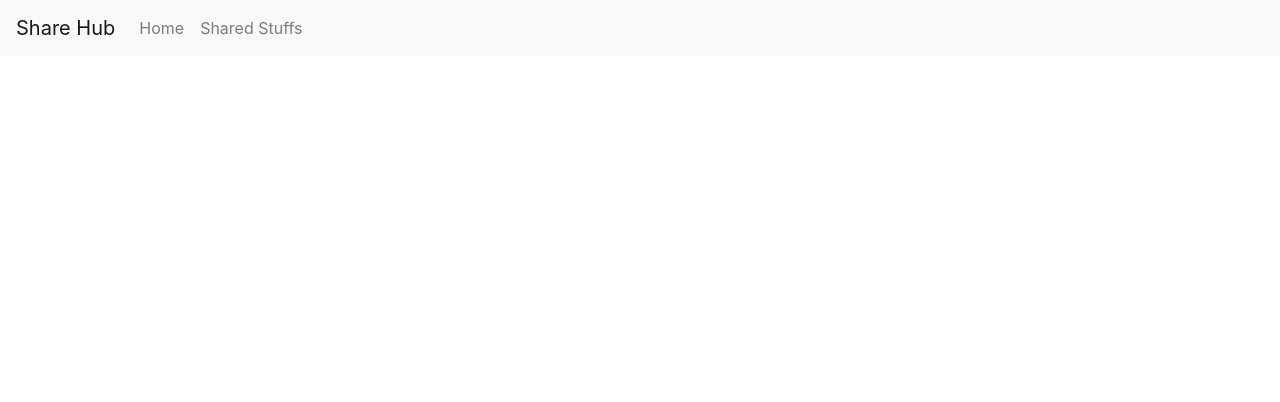
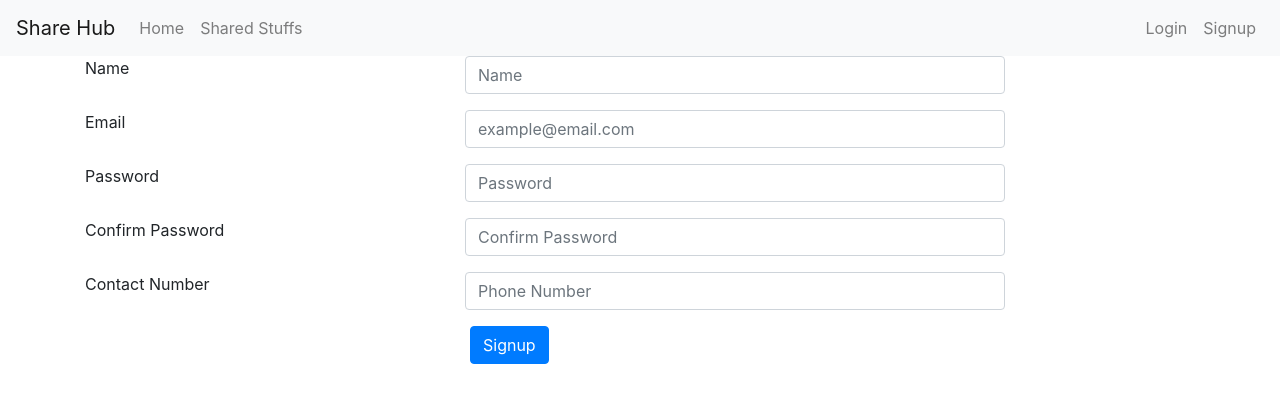
Before and after one commit to abhi178134/share-hub-1, a React (Create React App) app in the folder share-hub-react-app/: page /signup in a window 1280 px wide. Shown: the top 402 px of the page. Built offline with nearby package versions, Linux system fonts and the light colour scheme.

Commit message:
added form in signup and login components

```diff
--- a/share-hub-react-app/src/App.js
+++ b/share-hub-react-app/src/App.js
@@ -6,6 +6,8 @@ import { Route, Switch, Redirect } from "react-router-dom";
 import {Container} from 'react-bootstrap';
 import NavBar from './components/Navbar';
 import Home from './components/Home';
+import Signup from './components/Signup';
+import Login from './components/Login';
 
 function App() {
   return (
@@ -13,7 +15,9 @@ function App() {
       <NavBar />
       <Container>
       <Switch>
-        <Route path="/home" exact component={Home}></Route>
+        <Route path="/signup" exact component={Signup}></Route>
+        <Route path="/login" exact component={Login}></Route>
+        <Route path="/" exact component={Home}></Route>
       </Switch>
       </Container>
     </React.Fragment>
--- a/share-hub-react-app/src/components/Home.jsx
+++ b/share-hub-react-app/src/components/Home.jsx
@@ -1,11 +1,12 @@
 import React, {Component} from "react";
-import {Container, Row, Col, Form, Button, Dropdown} from 'react-bootstrap'
+import {Container, Row, Col, Form, Button, Dropdown} from 'react-bootstrap';
+
 class Home extends Component {
   render() {
     return (
       <Container>
         <Row className="mb-5 mt-5">
-          <Col xs={{ offset:5}}>
+          <Col className="text-center">
             <p>
               Wellcome to Share Hub. <br />
               Help those who are in need. <br />
@@ -24,7 +25,7 @@ class Home extends Component {
           <Col xs={{span: 6}}>
             <Form.Control className="col" type="text" placeholder="Title" />
           </Col>
-          <Col xs={{offset:4, span:12}}>
+          <Col xs={{offset:4, span:6}}>
             <Form.Text className="text-muted">
             eg. Book on C++, Link to React tutorial, Unused Laptop, etc
             </Form.Text>
@@ -40,12 +41,13 @@ class Home extends Component {
           <Col xs ="6">
             <Dropdown>
             <Dropdown.Toggle variant="secondary" id="dropdown-basic">
-              Select Category of Your Stuff
+              Select Category for Your Stuff
             </Dropdown.Toggle>
             <Dropdown.Menu>
               <Dropdown.Item href="#/action-1">Books</Dropdown.Item>
               <Dropdown.Item href="#/action-2">Tutorials</Dropdown.Item>
               <Dropdown.Item href="#/action-3">Gadgets</Dropdown.Item>
+              <Dropdown.Item href="#/action-3">Important Links</Dropdown.Item>
             </Dropdown.Menu>
             </Dropdown>
           </Col>
@@ -57,7 +59,7 @@ class Home extends Component {
           <Col xs="4">
             <Form.Label>Choose file</Form.Label>
           </Col>
-          <Col xs="6">
+          <Col xs="7">
             <Form.File id="exampleFormControlFile1"/>
           </Col>
           </Row>
--- a/share-hub-react-app/src/components/Login.jsx
+++ b/share-hub-react-app/src/components/Login.jsx
@@ -0,0 +1,40 @@
+import React, { Component } from "react";
+import {Form, Row, Col, Button} from 'react-bootstrap';
+
+class Login extends Component {
+  render() {
+    return (
+      <Form>
+
+        <Form.Group>
+        <Row>
+        <Col xs="4">
+          <Form.Label>Email</Form.Label>
+        </Col>
+        <Col xs="6">
+        <Form.Control className="col" type="email" placeholder="example@email.com" />
+        </Col>
+        </Row>
+        </Form.Group>
+        <Form.Group>
+        <Row>
+        <Col xs="4">
+          <Form.Label>Password</Form.Label>
+        </Col>
+        <Col xs="6">
+          <Form.Control type="password" placeholder="Password" />
+        </Col>
+        </Row>
+        </Form.Group>
+
+        <Col xs={{span: 3, offset:4}}>
+        <Button variant="primary" type="submit">
+          Login
+        </Button>
+        </Col>
+      </Form>
+    );
+  }
+}
+
+export default Login;
--- a/share-hub-react-app/src/components/Navbar.jsx
+++ b/share-hub-react-app/src/components/Navbar.jsx
@@ -12,6 +12,10 @@ class NavBar extends Component {
             <Nav.Link as={Link} to="/">Home</Nav.Link>
             <Nav.Link as={Link} to="/items">Shared Stuffs</Nav.Link>
           </Nav>
+          <Nav className="ml-auto">
+            <Nav.Link as={Link} to="/login">Login</Nav.Link>
+            <Nav.Link as={Link} to="/signup">Signup</Nav.Link>
+          </Nav>
         </Navbar.Collapse>
       </Navbar>
     );
--- a/share-hub-react-app/src/components/Signup.jsx
+++ b/share-hub-react-app/src/components/Signup.jsx
@@ -0,0 +1,69 @@
+import React, { Component } from "react";
+import {Form, Row, Col, Button} from 'react-bootstrap';
+
+class Signup extends Component {
+  render() {
+    return (
+      <Form>
+        <Form.Group controlId="">
+        <Row>
+        <Col xs={{span: 4}} >
+          <Form.Label>Name</Form.Label>
+        </Col>
+        <Col xs={{span: 6}}>
+          <Form.Control className="col" type="text" placeholder="Name" />
+        </Col>
+        </Row>
+        </Form.Group>
+
+        <Form.Group>
+        <Row>
+        <Col xs="4">
+          <Form.Label>Email</Form.Label>
+        </Col>
+        <Col xs="6">
+        <Form.Control className="col" type="email" placeholder="example@email.com" />
+        </Col>
+        </Row>
+        </Form.Group>
+        <Form.Group>
+        <Row>
+        <Col xs="4">
+          <Form.Label>Password</Form.Label>
+        </Col>
+        <Col xs="6">
+          <Form.Control type="password" placeholder="Password" />
+        </Col>
+        </Row>
+        </Form.Group>
+        <Form.Group>
+        <Row>
+        <Col xs="4">
+          <Form.Label>Confirm Password</Form.Label>
+        </Col>
+        <Col xs="6">
+          <Form.Control type="password" placeholder="Confirm Password" />
+        </Col>
+        </Row>
+        </Form.Group>
+        <Form.Group>
+        <Row>
+        <Col xs="4">
+          <Form.Label>Contact Number</Form.Label>
+        </Col>
+        <Col xs="6">
+          <Form.Control type="number" placeholder="Phone Number" />
+        </Col>
+        </Row>
+        </Form.Group>
+        <Col xs={{span: 3, offset:4}}>
+        <Button variant="primary" type="submit">
+          Signup
+        </Button>
+        </Col>
+      </Form>
+    );
+  }
+}
+
+export default Signup;
```
